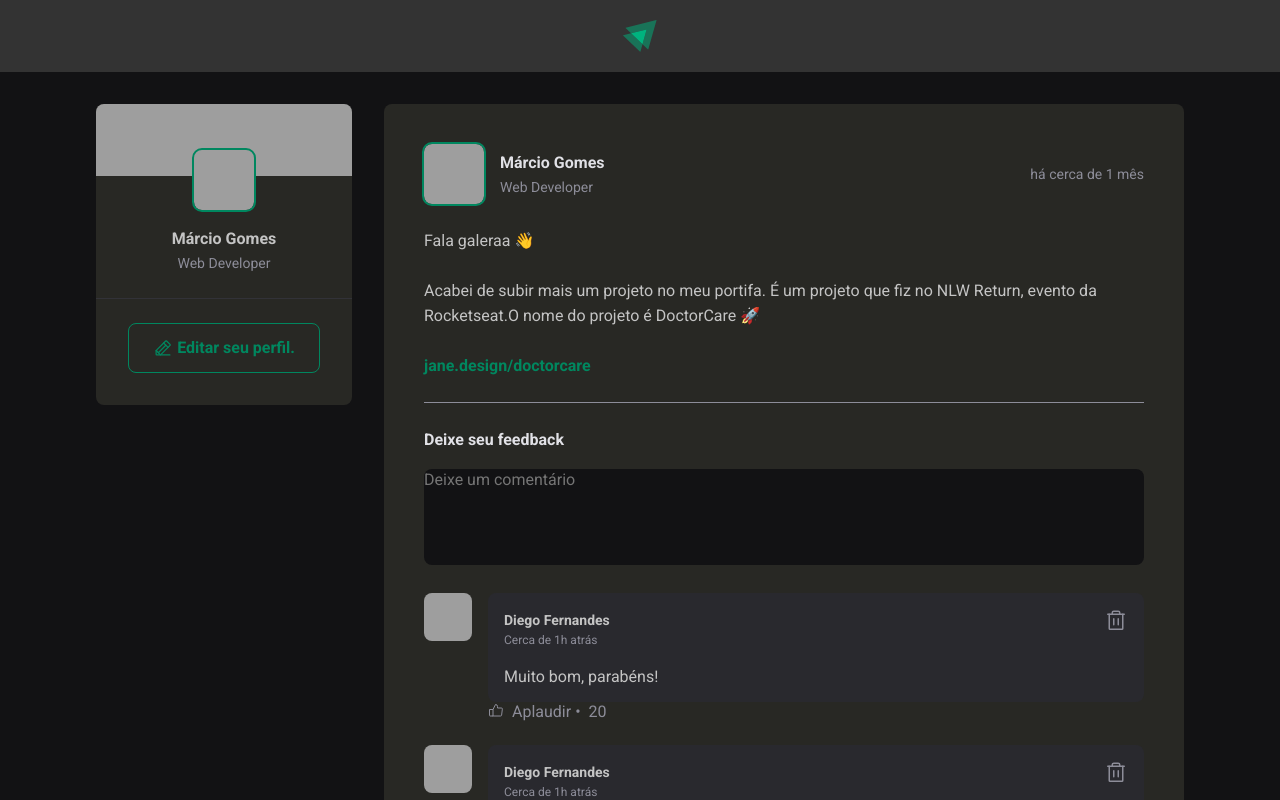
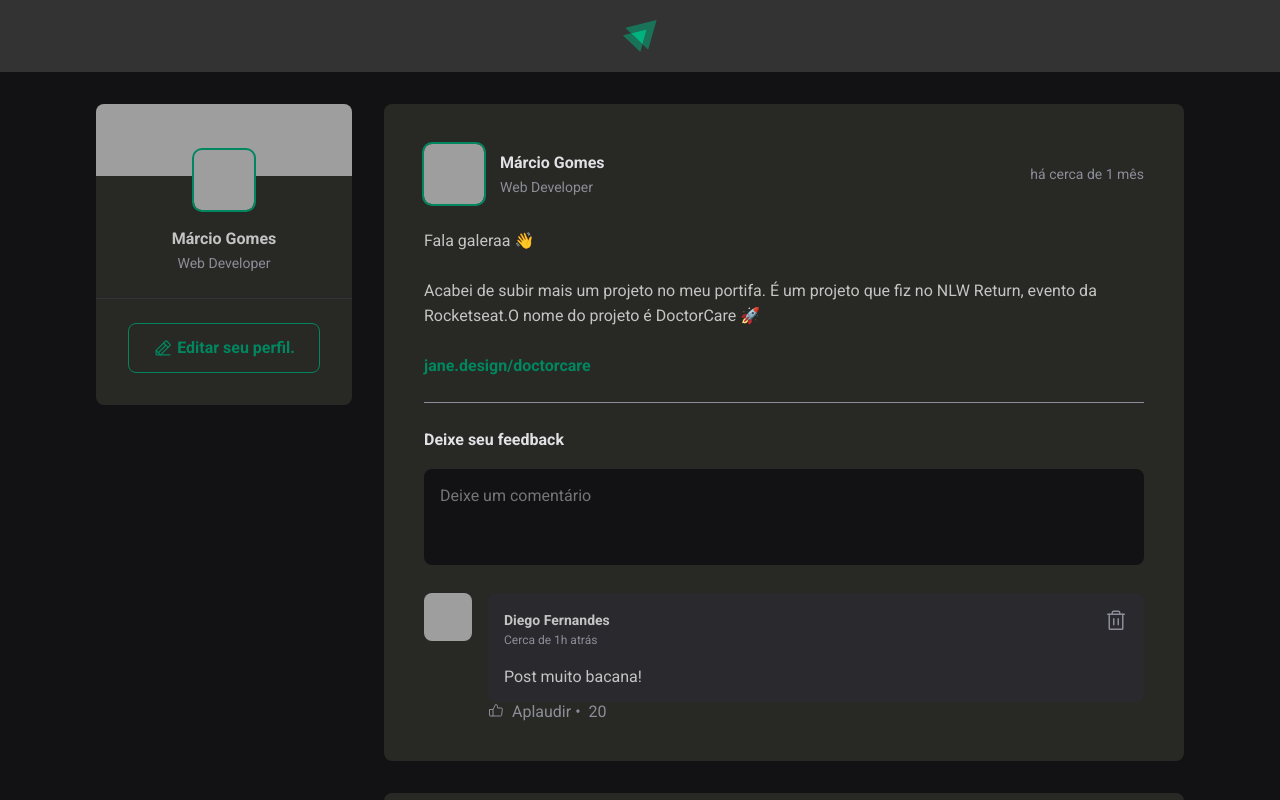
Before and after one commit to marcio-loiola/ignite-react, a React (Vite) app: page / in a window 1280 px wide. Shown: the top 800 px of the page. Built offline with nearby package versions, Linux system fonts and the light colour scheme; grey boxes are pictures that could not be loaded.

Commit message:
feat: new comments state

```diff
--- a/src/components/Comment.jsx
+++ b/src/components/Comment.jsx
@@ -2,7 +2,7 @@
 import { Avatar } from "./Avatar";
 import styles from "./Comment.module.css";
 
-export function Comment() {
+export function Comment({ content }) {
   return (
     <div className={styles.comment}>
       <Avatar
@@ -24,7 +24,7 @@
               <Trash size={24} />
             </button>
           </header>
-          <p> Muito bom, parabéns!</p>
+          <p> {content} </p>
         </div>
 
         <footer>
--- a/src/components/Post.jsx
+++ b/src/components/Post.jsx
@@ -1,11 +1,16 @@
 import { format, formatDistanceToNow } from "date-fns";
 import ptBR from "date-fns/locale/pt-BR";
+import { useState } from "react";
 
 import { Avatar } from "./Avatar";
 import { Comment } from "./Comment";
 import styles from "./Post.module.css";
 
 export function Post({ author, publishedAt, content }) {
+  const [comments, setComments] = useState(["Post muito bacana!"]);
+
+  const [newCommentText, setNewCommentText] = useState("");
+
   const publishedDateFormatted = format(
     publishedAt,
     "d 'de' LLLL 'às' HH:mm'h'" /* Escapando strings envolvendo em aspas simples as que estavam em aspas duplas */,
@@ -23,6 +28,19 @@
     hour: "2-digit",
     minute: "2-digit",
   }).format(publishedAt); */
+
+  /*  Forma padrão do JavaScript moderno lidar com datas, pouco produtiva e muito verbosa mas robusta */
+
+  function handleCreateNewComment() {
+    event.preventDefault();
+
+    setComments([...comments, newCommentText]);
+    setNewCommentText("");
+  }
+
+  const handleCommentChange = () => {
+    setNewCommentText(event.target.value);
+  };
 
   return (
     <article className={styles.post}>
@@ -58,18 +76,23 @@
         })}
       </div>
 
-      <form className={styles.commentForm}>
+      <form onSubmit={handleCreateNewComment} className={styles.commentForm}>
         <strong> Deixe seu feedback </strong>
-        <textarea placeholder="Deixe um comentário" />
+        <textarea
+          name="comment"
+          placeholder="Deixe um comentário"
+          value={newCommentText}
+          onChange={handleCommentChange}
+        />
         <footer>
-          <button type="submit"> Publicar </button>
+          <button type="submit">Publicar</button>
         </footer>
       </form>
 
       <div className={styles.commentList}>
-        <Comment />
-        <Comment />
-        <Comment />
+        {comments.map((comment) => {
+          return <Comment content={comment} />;
+        })}
       </div>
     </article>
   );
--- a/src/components/Post.module.css
+++ b/src/components/Post.module.css
@@ -82,6 +82,7 @@
   border: 0;
   resize: none;
   height: 6rem;
+  padding: 1rem;
   border-radius: 8px;
   color: var(--gray-100);
   line-height: 1.4;
@@ -94,7 +95,7 @@
 }
 
 .commentForm:focus-within footer {
-  visibility: hidden;
+  visibility: visible;
   max-height: none;
 }
 
```
